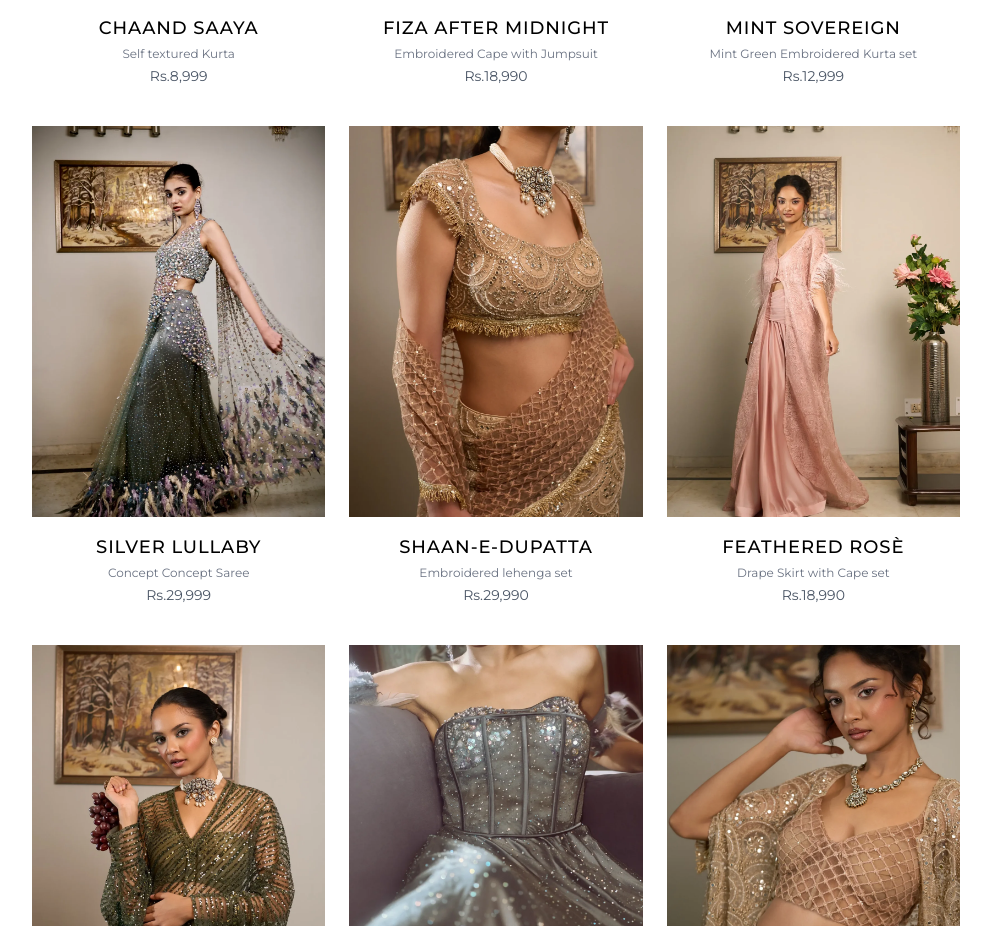
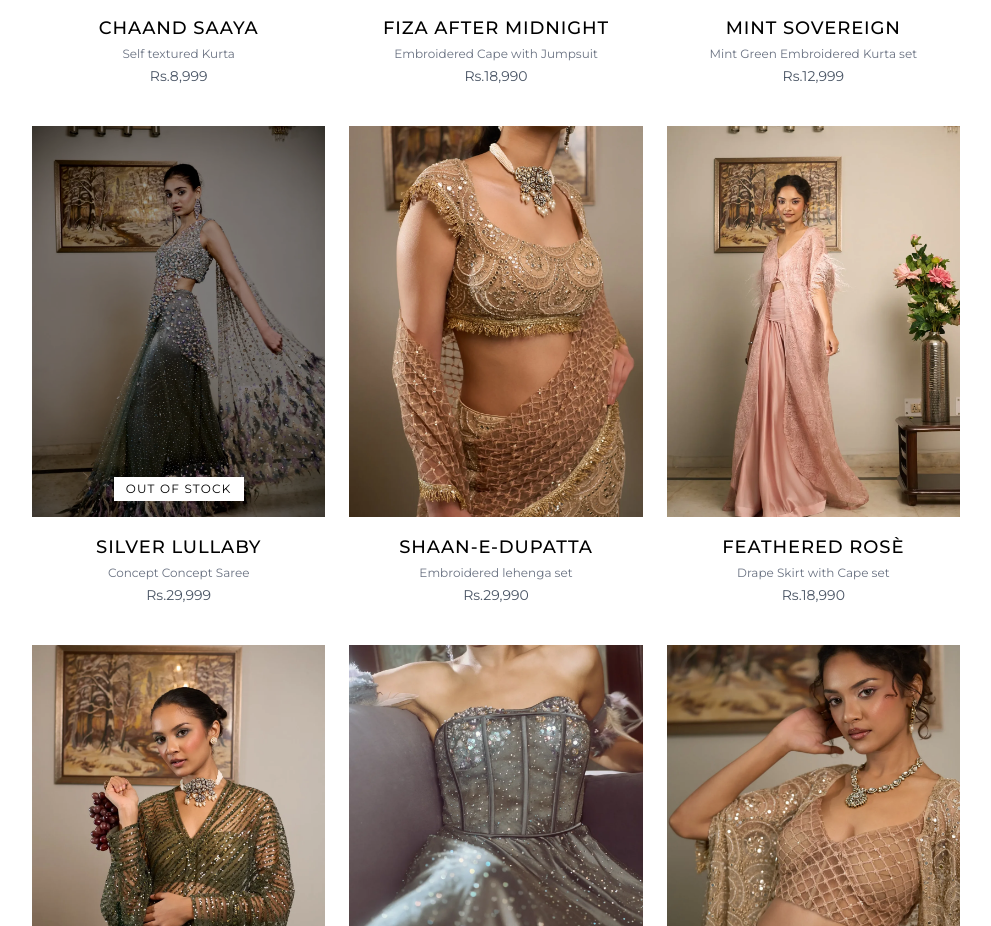
Before and after one commit to mahajandikshawork-commits/diksha_mahajan, a Next.js app: page /collection in a window 1280 px wide. Shown: the part 3281-4207 px from the top of the page, without its empty margins (288-1279 px from the left). Built offline with nearby package versions, Linux system fonts and the light colour scheme; no server answers.

Commit message:
chore: add out of stock status display to product cards

```diff
--- a/app/collection/page.tsx
+++ b/app/collection/page.tsx
@@ -237,6 +237,7 @@ export default function CollectionPage() {
                     mediaSrc={product.mediaSrc}
                     mainImage={product.mainImage}
                     slug={product.slug}
+                    status={product.status}
                   />
                 ))}
               </div>
--- a/app/components/ProductCard.tsx
+++ b/app/components/ProductCard.tsx
@@ -17,6 +17,7 @@ interface ProductCardProps {
   mediaSrc: string;
   mainImage?: string;
   slug: string;
+  status?: string;
   /** If false, always show image even for video products */
   showVideo?: boolean;
   /** If true, video plays automatically once it's in view */
@@ -31,9 +32,11 @@ export default function ProductCard({
   mediaSrc,
   mainImage,
   slug,
+  status,
   showVideo = false,
   autoplay = false,
 }: ProductCardProps) {
+  const isOutOfStock = status === 'out_of_stock';
   const [posterFaded, setPosterFaded] = useState(false);
   const videoRef = useRef<HTMLVideoElement | null>(null);
   const cardRef = useRef<HTMLDivElement | null>(null);
@@ -89,6 +92,13 @@ export default function ProductCard({
         onMouseLeave={handleMouseLeave}
       >
         <div className="relative aspect-[3/4] overflow-hidden">
+          {isOutOfStock && (
+            <div className="absolute inset-0 bg-black/40 z-10 flex items-end justify-center pb-4">
+              <span className="bg-white text-black text-[10px] md:text-xs tracking-widest uppercase px-3 py-1">
+                Out of Stock
+              </span>
+            </div>
+          )}
           {isVideo ? (
             <>
               {/* Poster image — visible until the first video frame paints. */}
--- a/app/components/ProductSlider.tsx
+++ b/app/components/ProductSlider.tsx
@@ -113,6 +113,7 @@ export default function ProductSlider() {
                         mediaSrc={product.mediaSrc}
                         mainImage={product.mainImage}
                         slug={product.slug}
+                        status={(product as any).status}
                         showVideo={shouldShowVideo}
                         autoplay={shouldShowVideo}
                       />
@@ -175,6 +176,7 @@ export default function ProductSlider() {
                       mediaSrc={product.mediaSrc}
                       mainImage={product.mainImage}
                       slug={product.slug}
+                      status={(product as any).status}
                       showVideo={shouldShowVideo}
                       autoplay={shouldShowVideo}
                     />
```
